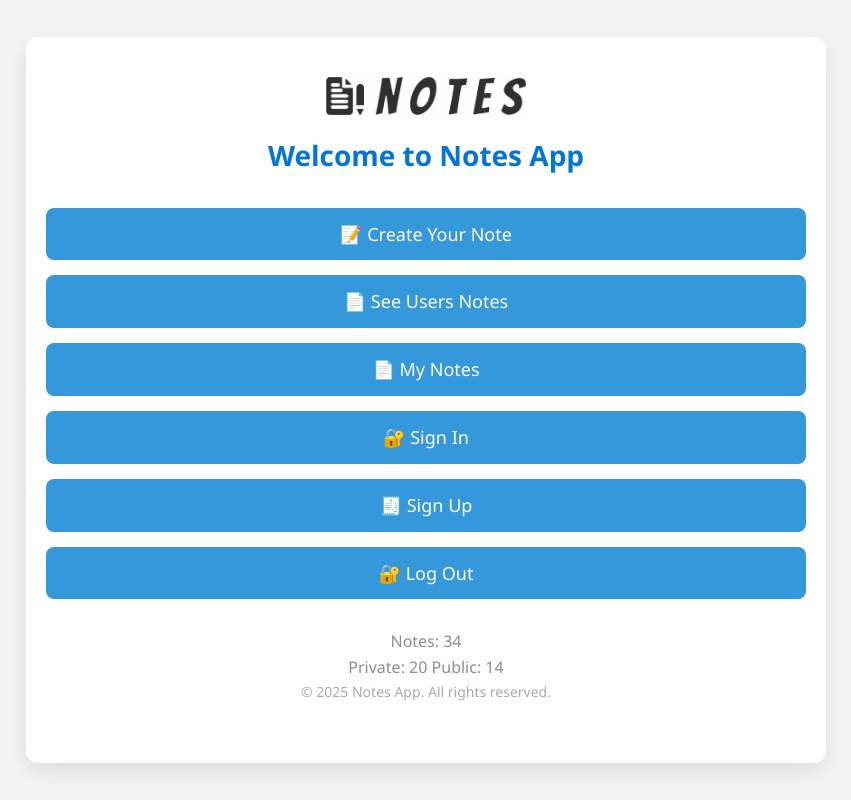
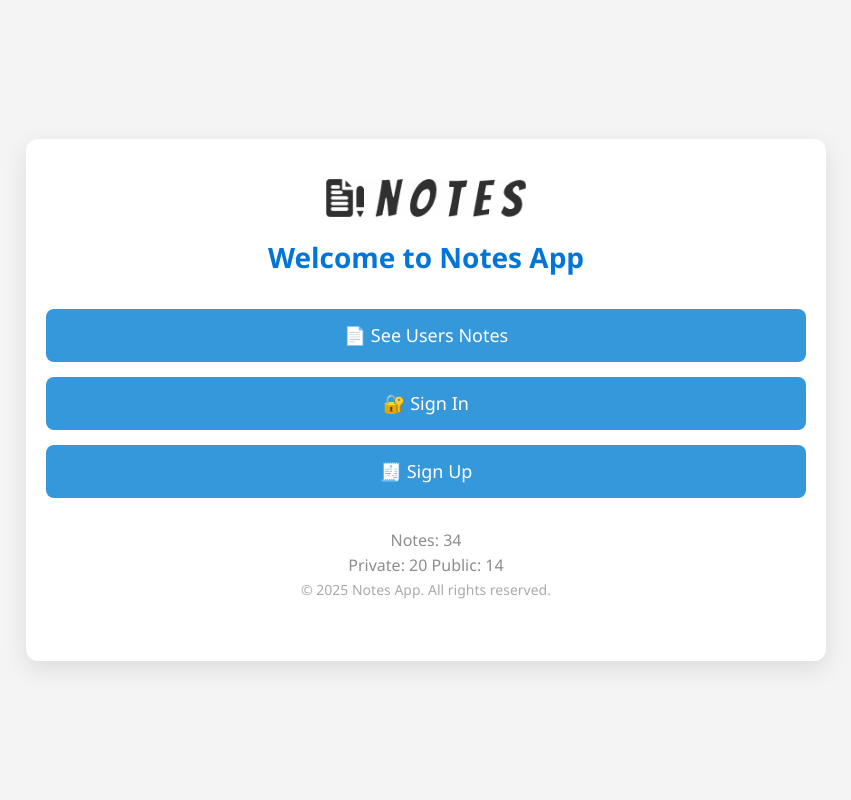
Before and after one commit to TurboTomik/notes, a Django app: page / in a window 1280 px wide. Shown: the whole page, without its empty margins (214-1065 px from the left). Run offline with Django 4.2, Linux system fonts and the light colour scheme.

Commit message:
feat(core): show different nav options for authenticated users

```diff
--- a/core/templates/core/index.html
+++ b/core/templates/core/index.html
@@ -13,12 +13,16 @@
   </header>
 
   <nav class="main-nav">
-    <a href="" class="nav-link">📝 Create Your Note</a>
-    <a href="" class="nav-link">📄 See Users Notes</a>
-    <a href="" class="nav-link">📄 My Notes</a>
-    <a href="" class="nav-link">🔐 Sign In</a>
-    <a href="{% url 'users:sign-up' %}" class="nav-link">🧾 Sign Up</a>
-    <a href="" class="nav-link">🔐 Log Out</a>
+    {% if user.is_authenticated %}
+      <a href="" class="nav-link">📝 Create Your Note</a>
+      <a href="" class="nav-link">📄 See Users Notes</a>
+      <a href="" class="nav-link">📄 My Notes</a>
+      <a href="" class="nav-link">🔐 Log Out</a>
+    {% else %}
+      <a href="" class="nav-link">📄 See Users Notes</a>
+      <a href="" class="nav-link">🔐 Sign In</a>
+      <a href="{% url 'users:sign-up' %}" class="nav-link">🧾 Sign Up</a>
+    {% endif %}
   </nav>
 
   <footer>
```
